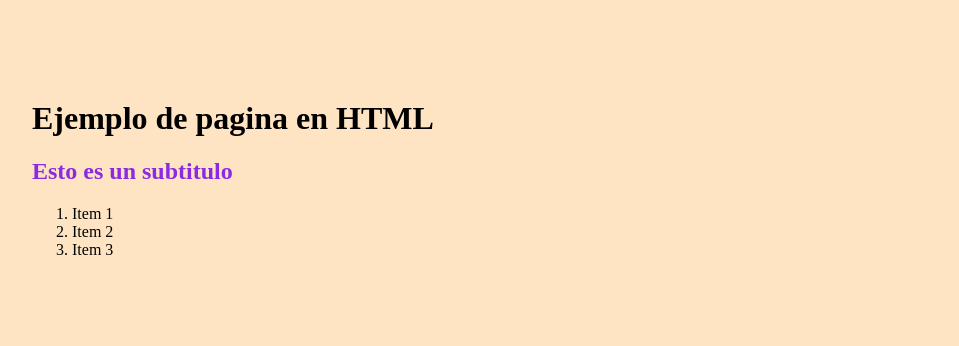
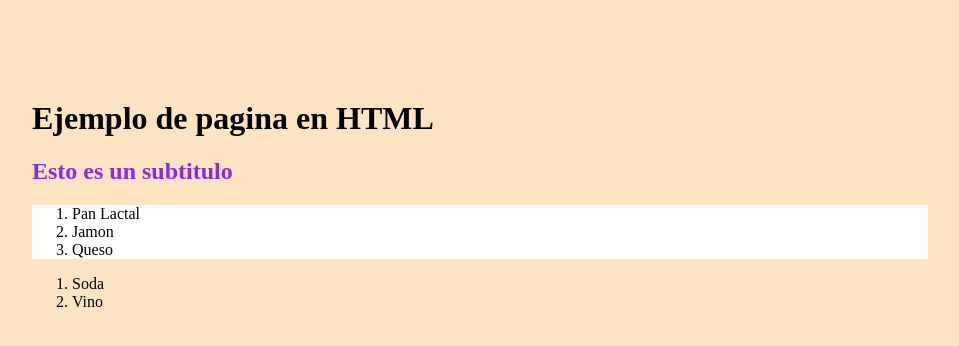
Before and after one commit to carabedo/test, a plain HTML site: page lista_css.html in a window 1280 px wide. Shown: the whole page, without its empty margins (160-1119 px from the left). Drawn offline with Linux system fonts and the light colour scheme.

Commit message:
Update lista_css.html

```diff
--- a/lista_css.html
+++ b/lista_css.html
@@ -4,11 +4,20 @@
 
     <h2> Esto es un subtitulo</h2>
 
+    <div class='comidas'>
     <ol>
-        <li> Item 1</li>
-        <li> Item 2</li>
-        <li> Item 3</li>
+        <li> Pan Lactal</li>
+        <li> Jamon</li>
+        <li> Queso</li>
     </ol>
+    </div>
+
+    <div class='bebidas'>
+    <ol>
+        <li> Soda</li>
+        <li> Vino</li>
+    </ol>
+    </div>
 
 </body>
 <style>
@@ -21,4 +30,10 @@
     h2 {
     color: blueviolet;
     }
+
+    .comidas {
+        background-color: white;
+    }
+
+
 </style>
```
